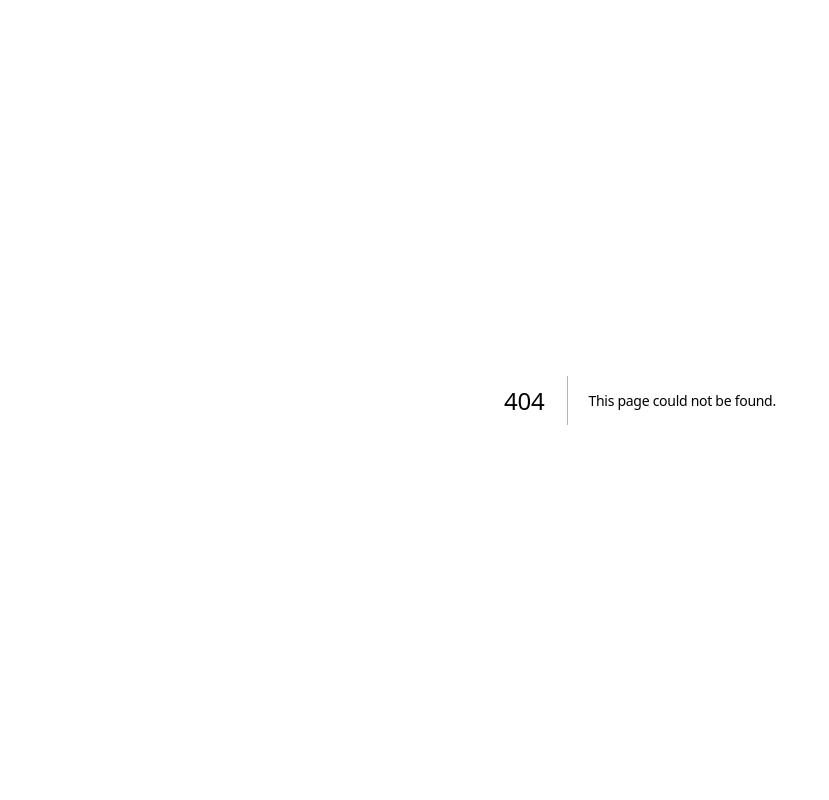
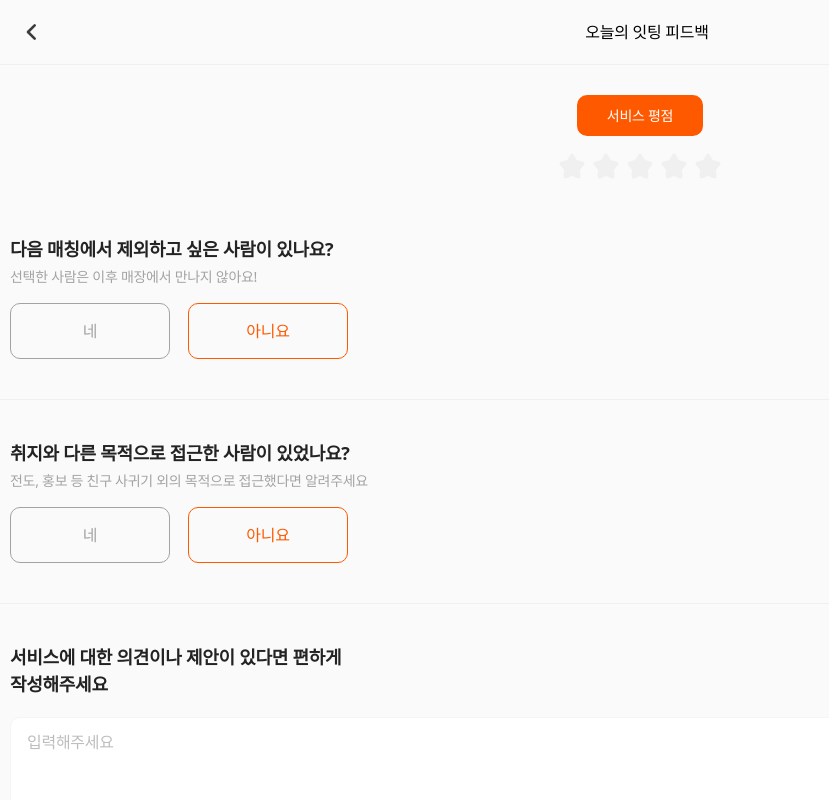
Before and after one commit to joyrii/EATING_WEB, a Next.js app: page /feedback in a window 1280 px wide. Before the commit this address had no page. Shown: the top 800 px of the page, without its empty margins (0-829 px from the left). Built offline with nearby package versions, Linux system fonts and the light colour scheme; a web font is replaced by a local one.

Commit message:
feat(feedback): #29 - 피드백 UI 구현

```diff
--- /dev/null
+++ b/src/app/(withoutTabBar)/feedback/page.tsx
@@ -0,0 +1,163 @@
+'use client';
+
+import UserItem from '@/components/feedback/UserItem';
+import {
+  Header,
+  BackButton,
+  HeaderText,
+  ServiceRate,
+  ServiceRateLabel,
+  Stars,
+  FeedbackSection,
+  SectionTitle,
+  SectionDescription,
+  ButtonWrapper,
+  Button,
+  SubmitButton,
+  Input,
+  UserList,
+} from './style';
+import { useState } from 'react';
+
+export default function Feedback() {
+  const [rating, setRating] = useState(0);
+  const [hasExcludeUser, setHasExcludeUser] = useState(false);
+  const [hasInappropriateUser, setHasInappropriateUser] = useState(false);
+
+  const [selectedExcludeUserId, setSelectedExcludeUserId] = useState<number[]>(
+    [],
+  );
+  const [selectedInappropriateUserId, setSelectedInappropriateUserId] =
+    useState<number[]>([]);
+
+  const users = [
+    { id: 1, name: '홍길동', image: '/images/chat/profile-image-1.jpeg' },
+    { id: 2, name: '김철수', image: '/images/chat/profile-image-2.jpeg' },
+    { id: 3, name: '이영희', image: '/images/chat/profile-image-3.jpeg' },
+    { id: 4, name: '박민수', image: '/images/chat/profile-image-4.jpeg' },
+    { id: 5, name: '최수진', image: '/images/chat/profile-image-1.jpeg' },
+  ];
+
+  return (
+    <>
+      <Header>
+        <BackButton>
+          <img src="/svgs/back.svg" alt="뒤로가기" />
+        </BackButton>
+        <HeaderText>오늘의 잇팅 피드백</HeaderText>
+      </Header>
+      <ServiceRate>
+        <ServiceRateLabel>서비스 평점</ServiceRateLabel>
+        <Stars>
+          {[1, 2, 3, 4, 5].map((star) => (
+            <img
+              key={star}
+              src={
+                star <= rating
+                  ? '/svgs/feedback/star-filled.svg'
+                  : '/svgs/feedback/star-empty.svg'
+              }
+              alt={`${star}점`}
+              width={30}
+              height={30}
+              style={{ cursor: 'pointer' }}
+              onClick={() => setRating(star)}
+            />
+          ))}
+        </Stars>
+      </ServiceRate>
+      <FeedbackSection>
+        <SectionTitle>다음 매칭에서 제외하고 싶은 사람이 있나요?</SectionTitle>
+        <SectionDescription>
+          선택한 사람은 이후 매장에서 만나지 않아요!
+        </SectionDescription>
+        <ButtonWrapper>
+          <Button
+            selected={hasExcludeUser}
+            onClick={() => setHasExcludeUser(true)}
+          >
+            네
+          </Button>
+          <Button
+            selected={!hasExcludeUser}
+            onClick={() => setHasExcludeUser(false)}
+          >
+            아니요
+          </Button>
+        </ButtonWrapper>
+        {hasExcludeUser && (
+          <UserList>
+            {users.map((user) => (
+              <UserItem
+                key={user.id}
+                name={user.name}
+                profileImage={user.image}
+                selected={selectedExcludeUserId.includes(user.id)}
+                onClick={() => {
+                  setSelectedExcludeUserId((prev) =>
+                    prev.includes(user.id)
+                      ? prev.filter((id) => id !== user.id)
+                      : [...prev, user.id],
+                  );
+                }}
+              />
+            ))}
+          </UserList>
+        )}
+      </FeedbackSection>
+      <FeedbackSection>
+        <SectionTitle>
+          취지와 다른 목적으로 접근한 사람이 있었나요?
+        </SectionTitle>
+        <SectionDescription>
+          전도, 홍보 등 친구 사귀기 외의 목적으로 접근했다면 알려주세요
+        </SectionDescription>
+        <ButtonWrapper>
+          <Button
+            selected={hasInappropriateUser}
+            onClick={() => setHasInappropriateUser(true)}
+          >
+            네
+          </Button>
+          <Button
+            selected={!hasInappropriateUser}
+            onClick={() => setHasInappropriateUser(false)}
+          >
+            아니요
+          </Button>
+        </ButtonWrapper>
+        {hasInappropriateUser && (
+          <>
+            <UserList>
+              {users.map((user) => (
+                <UserItem
+                  key={user.id}
+                  name={user.name}
+                  profileImage={user.image}
+                  selected={selectedInappropriateUserId.includes(user.id)}
+                  onClick={() => {
+                    setSelectedInappropriateUserId((prev) =>
+                      prev.includes(user.id)
+                        ? prev.filter((id) => id !== user.id)
+                        : [...prev, user.id],
+                    );
+                  }}
+                />
+              ))}
+            </UserList>
+            <Input placeholder="친구 사귀기 외의 목적(전도, 홍보 등)으로 느껴진 경우 어떤 상황이었는지 작성해주세요!" />
+          </>
+        )}
+      </FeedbackSection>
+      <FeedbackSection style={{ borderBottom: 'none' }}>
+        <SectionTitle>
+          서비스에 대한 의견이나 제안이 있다면 편하게
+          <br />
+          작성해주세요
+        </SectionTitle>
+        <Input placeholder="입력해주세요" />
+      </FeedbackSection>
+      <SubmitButton type="submit">제출하기</SubmitButton>
+    </>
+  );
+}
--- /dev/null
+++ b/src/app/(withoutTabBar)/feedback/style.tsx
@@ -0,0 +1,132 @@
+import styled from 'styled-components';
+
+export const Header = styled.div`
+  position: sticky;
+  top: 0;
+  z-index: 100;
+  display: grid;
+  grid-template-columns: auto 1fr 40px;
+  align-items: center;
+  padding-left: 10px;
+  padding-block: 15px;
+  border-bottom: 1px solid #f0f0f0;
+  background-color: #fafafa;
+`;
+
+export const BackButton = styled.button`
+  border: none;
+  background-color: transparent;
+  display: flex;
+  align-items: center;
+`;
+
+export const HeaderText = styled.h1`
+  justify-self: center;
+  text-align: center;
+  font-size: 16px;
+  font-weight: 500;
+`;
+
+export const ServiceRate = styled.div`
+  display: flex;
+  flex-direction: column;
+  align-items: center;
+  margin-top: 30px;
+  margin-bottom: 55px;
+`;
+
+export const ServiceRateLabel = styled.p`
+  font-size: 14px;
+  font-weight: 500;
+  margin-bottom: 15px;
+  background: #ff5900;
+  color: #fff;
+  padding: 10px 30px;
+  border-radius: 10px;
+`;
+
+export const Stars = styled.div`
+  display: flex;
+  gap: 4px;
+`;
+
+export const FeedbackSection = styled.div`
+  margin-top: 40px;
+  padding: 0 10px;
+  padding-bottom: 40px;
+  border-bottom: 1px solid #f0f0f0;
+`;
+
+export const SectionTitle = styled.h2`
+  font-size: 18px;
+  font-weight: 600;
+  color: #232323;
+  margin-bottom: 3px;
+`;
+
+export const SectionDescription = styled.p`
+  font-size: 14px;
+  font-weight: 400;
+  color: #a3a3a3;
+`;
+
+export const ButtonWrapper = styled.div`
+  display: flex;
+  gap: 18px;
+  margin-top: 16px;
+`;
+
+export const Button = styled.button<{ selected?: boolean }>`
+  width: 160px;
+  padding-block: 15px;
+  background: none;
+  border: 1px solid ${({ selected }) => (selected ? '#ff5900' : '#a3a3a3')};
+  border-radius: 10px;
+  font-size: 16px;
+  font-weight: 500;
+  color: ${({ selected }) => (selected ? '#ff5900' : '#a3a3a3')};
+  cursor: pointer;
+`;
+
+export const Input = styled.textarea`
+  width: 100%;
+  height: 100px;
+  margin-top: 16px;
+  padding: 12px 16px;
+  border: 1px solid #f5f5f5;
+  border-radius: 10px;
+  font-size: 16px;
+  font-weight: 500;
+  color: #000000;
+
+  &::placeholder {
+    color: #bdbdbd;
+  }
+`;
+
+export const SubmitButton = styled.button`
+  width: calc(100% - 20px);
+  margin: 30px 10px;
+  padding-block: 15px;
+  background: #ff5900;
+  border: none;
+  border-radius: 10px;
+  font-size: 16px;
+  font-weight: 700;
+  color: #fff;
+  cursor: pointer;
+`;
+
+export const UserList = styled.div`
+  margin-top: 16px;
+  margin-inline: 9px;
+  display: flex;
+  gap: 17px;
+  width: calc(100% - 18px);
+  overflow-x: auto;
+  padding-bottom: 10px;
+
+  &::-webkit-scrollbar {
+    display: none;
+  }
+`;
--- /dev/null
+++ b/src/components/feedback/UserItem.tsx
@@ -0,0 +1,44 @@
+import styled from 'styled-components';
+
+interface UserItemProps {
+  name: string;
+  profileImage: string;
+  selected?: boolean;
+  onClick?: () => void;
+}
+
+export default function UserItem({
+  name,
+  profileImage,
+  selected = false,
+  onClick,
+}: UserItemProps & { selected?: boolean; onClick?: () => void }) {
+  return (
+    <UserItemContainer selected={selected} onClick={onClick}>
+      <ProfileImage src={profileImage} alt="사용자 프로필 이미지" />
+      <Username selected={selected}>{name}</Username>
+    </UserItemContainer>
+  );
+}
+
+const UserItemContainer = styled.div<{ selected?: boolean }>`
+  display: flex;
+  flex-direction: column;
+  align-items: center;
+  background: ${({ selected }) => (selected ? '#ffeee5' : '#f8f8f8')};
+  border-radius: 10px;
+  padding: 10px 23px;
+`;
+
+const ProfileImage = styled.img`
+  width: 40px;
+  height: 40px;
+  border-radius: 15px;
+  object-fit: cover;
+`;
+
+const Username = styled.p<{ selected?: boolean }>`
+  margin-top: 9px;
+  font-size: 12px;
+  color: ${({ selected }) => (selected ? '#ff5900' : '#232323')};
+`;
```
Also changed, not shown: public/svgs/feedback/star-empty.svg (added), public/svgs/feedback/star-filled.svg (added).
